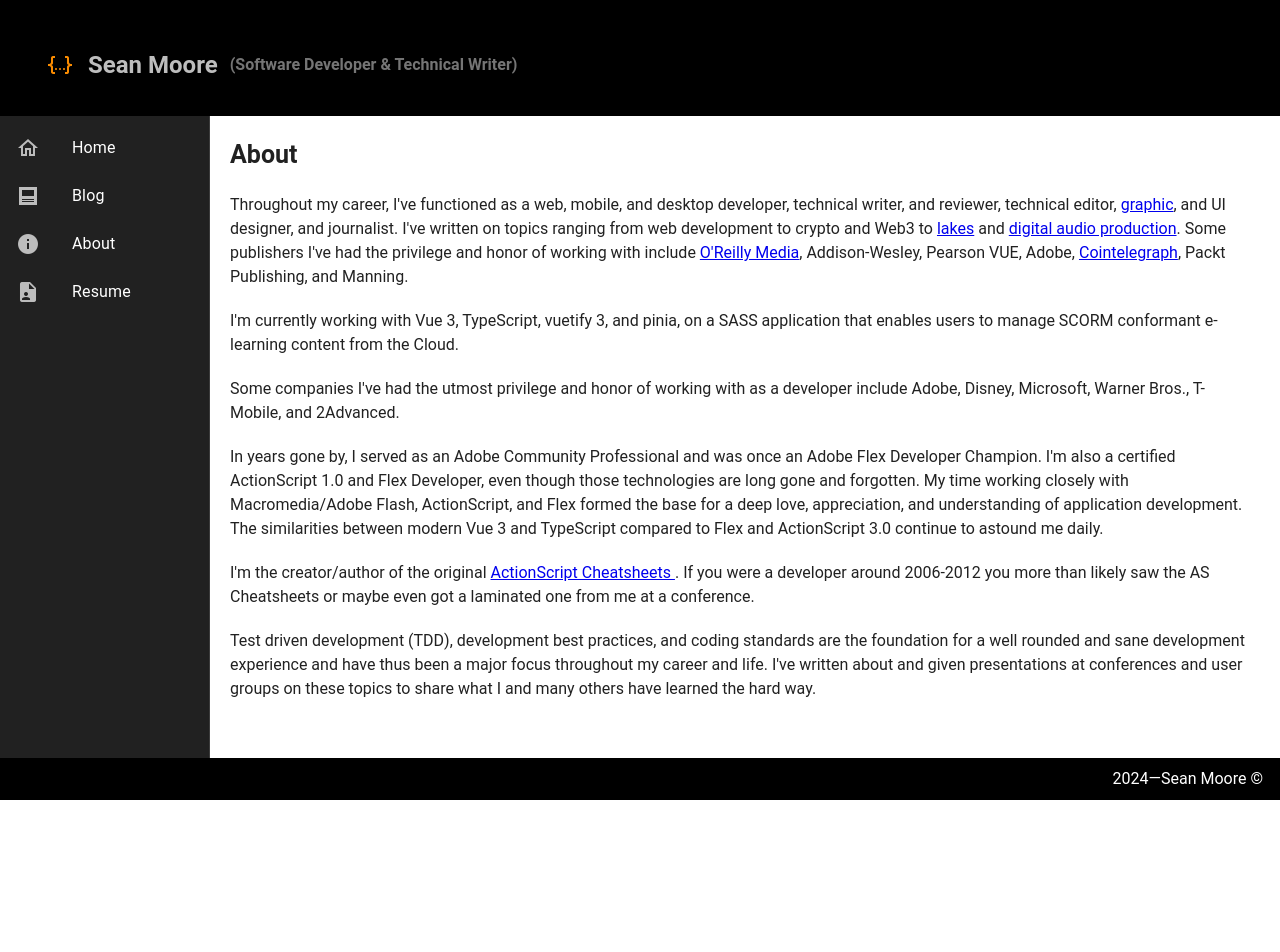
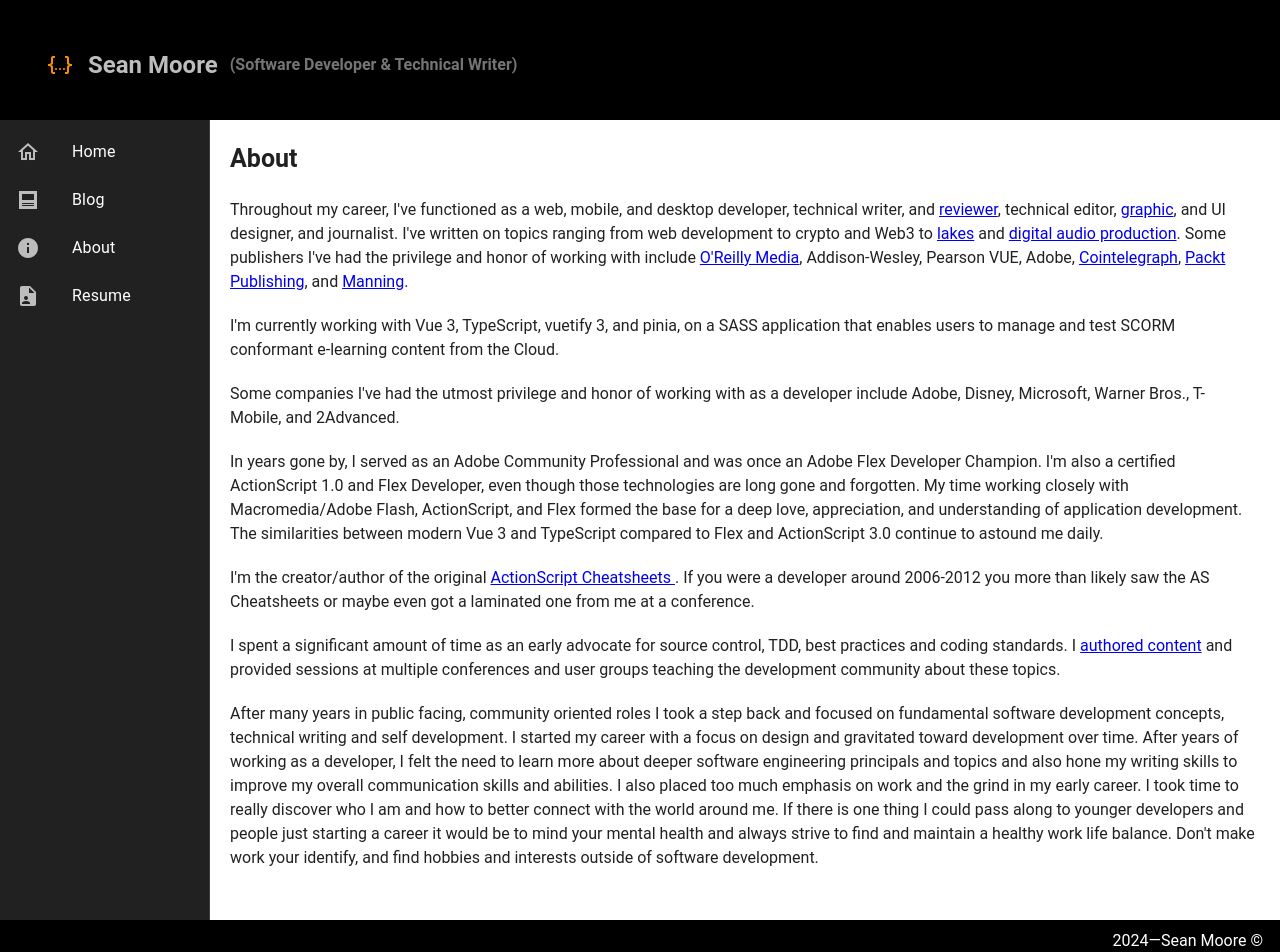
Before and after one commit to seanmooretechwriter/seanmooretechwriter.github.io, a Vue app: page /about in a window 1280 px wide. Shown: the top 952 px of the page. Before the commit the page ends 800 px from the top, so only its background shows below. Built offline with nearby package versions, Linux system fonts and the light colour scheme.

Commit message:
refactor: ADd content to About page

```diff
--- a/src/view/About.vue
+++ b/src/view/About.vue
@@ -2,16 +2,16 @@
   <div class="mb-5 page-title">About</div>
   <v-col cols="12">
     <v-row class="mr-8">
-      <p class="mb-5">Throughout my career, I've functioned as a web, mobile, and desktop developer, technical writer, and reviewer, technical editor,
+      <p class="mb-5">Throughout my career, I've functioned as a web, mobile, and desktop developer, technical writer, and <a href="https://www.oreilly.com/library/view/flex-4-cookbook/9781449388195/pr03.html" target="_blank"> reviewer</a>, technical editor,
         <a href="https://web.archive.org/web/20020325160521/http://lioncorp.net/" target="_blank"> graphic</a>, and UI designer, and journalist.
         I've written on topics ranging from web development to crypto and Web3 to
         <a href="https://a-z-animals.com/author/seanmoore/" target="_blank">lakes</a> and
         <a href="https://www.homemusicmaker.com/fl-studio-ghost-notes" target="_blank"> digital audio production</a>. Some publishers
         I've had the privilege and honor of working with include <a href="https://www.oreilly.com/pub/au/3485" target="_blank">O'Reilly Media</a>,
         Addison-Wesley, Pearson VUE, Adobe, <a href="https://cointelegraph.com/authors/sean-moore" target="_blank">Cointelegraph</a>,
-        Packt Publishing, and Manning.</p>
+        <a href="https://www.packtpub.com/en-ch/product/flash-development-for-android-cookbook-pref04-9781849691420/chapter/about-the-reviewers/about-the-reviewers" target="_blank"> Packt Publishing</a>, and <a href="https://www.manning.com/books/adobe-air-in-action" target="_blank"> Manning</a>.</p>
 
-      <p class="mb-5">I'm currently working with Vue 3, TypeScript, vuetify 3, and pinia, on a SASS application that enables users to manage
+      <p class="mb-5">I'm currently working with Vue 3, TypeScript, vuetify 3, and pinia, on a SASS application that enables users to manage and test
         SCORM conformant e-learning content from the Cloud.</p>
 
       <p class="mb-5">Some companies I've had the utmost privilege and honor of working with as a developer include Adobe, Disney, Microsoft,
@@ -29,9 +29,15 @@
         If you were a developer around 2006-2012 you more than
         likely saw the AS Cheatsheets or maybe even got a laminated one from me at a conference.</p>
 
-      <p class="mb-5">Test driven development (TDD), development best practices, and coding standards are the foundation for a well rounded and
-        sane development experience and have thus been a major focus throughout my career and life. I've written about and given presentations at
-        conferences and user groups on these topics to share what I and many others have learned the hard way.</p>
+      <p class="mb-5">I spent a significant amount of time as an early advocate for source control, TDD, best practices and coding standards. I <a href="https://www.scribd.com/presentation/95139359/Sean-Moore-Flex-Best-Practices" target="_blank"> authored content</a>
+      and provided sessions at multiple conferences and user groups teaching the development community about these topics.</p>
+
+      <p class="mb-5">After many years in public facing, community oriented roles I took a step back and focused on fundamental software development concepts,
+        technical writing and self development. I started my career with a focus on design and gravitated toward development over time. After years of working as a developer,
+        I felt the need to learn more about deeper software engineering principals and topics and also hone my writing skills to improve my overall communication skills and
+        abilities. I also placed too much emphasis on work and the grind in my early career. I took time to really discover who I am and how to better connect with the
+        world around me. If there is one thing I could pass along to younger developers and people just starting a career it would be to mind your mental health and always
+        strive to find and maintain a healthy work life balance. Don't make work your identify, and find hobbies and interests outside of software development.</p>
     </v-row>
   </v-col>
 </template>
```
